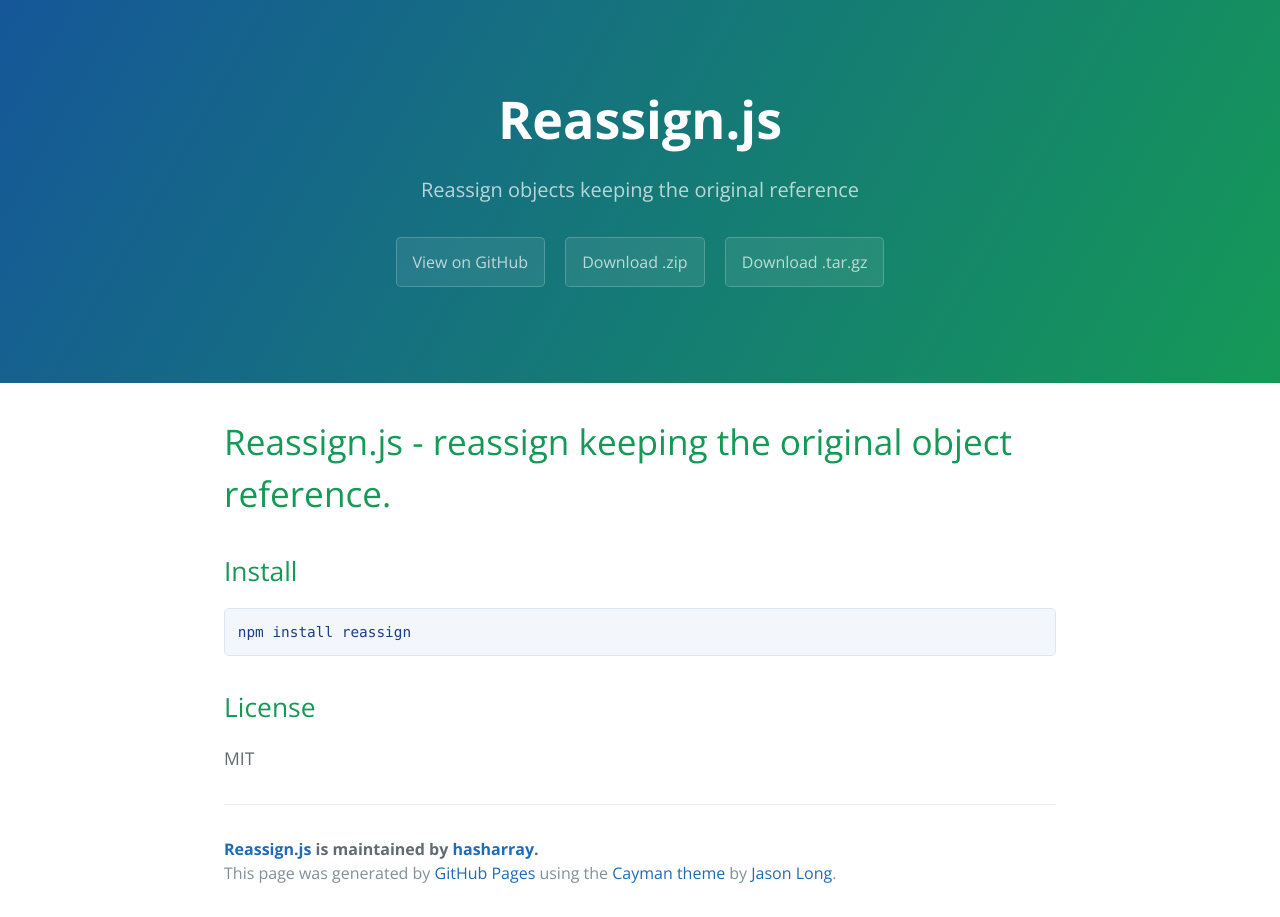
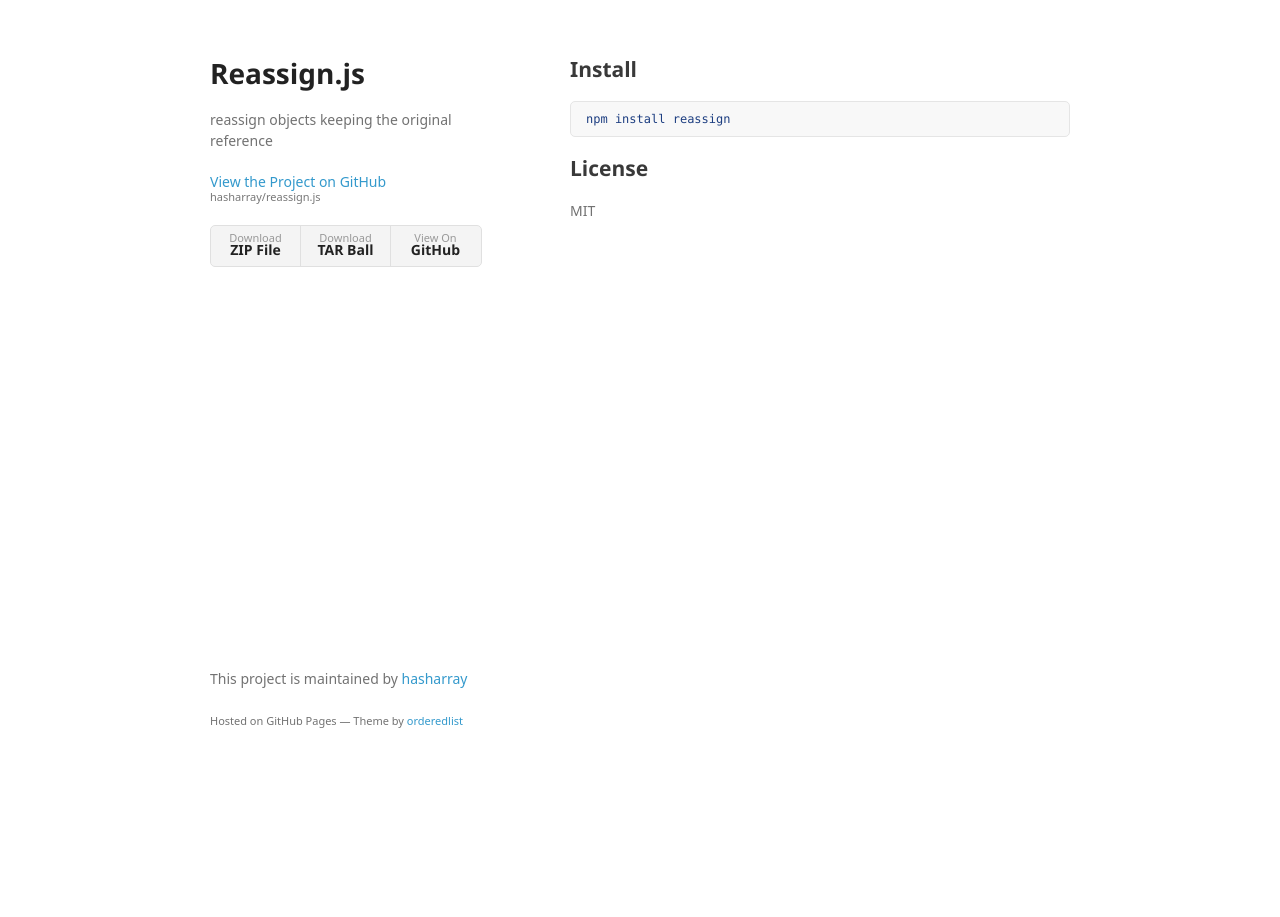
Before and after one commit to hasharray/reassign.js, a plain HTML site: page index.html in a window 1280 px wide. After the commit the page ends 800 px from the top, so only its background shows below. Drawn offline with nearby package versions, Linux system fonts and the light colour scheme; a web font is replaced by a local one.

Commit message:
Create gh-pages branch via GitHub

```diff
--- a/index.html
+++ b/index.html
@@ -1,28 +1,34 @@
-<!DOCTYPE html>
-<html lang="en-us">
+<!doctype html>
+<html>
   <head>
-    <meta charset="UTF-8">
+    <meta charset="utf-8">
+    <meta http-equiv="X-UA-Compatible" content="chrome=1">
     <title>Reassign.js by hasharray</title>
-    <meta name="viewport" content="width=device-width, initial-scale=1">
-    <link rel="stylesheet" type="text/css" href="stylesheets/normalize.css" media="screen">
-    <link href='https://fonts.googleapis.com/css?family=Open+Sans:400,700' rel='stylesheet' type='text/css'>
-    <link rel="stylesheet" type="text/css" href="stylesheets/stylesheet.css" media="screen">
-    <link rel="stylesheet" type="text/css" href="stylesheets/github-light.css" media="screen">
+
+    <link rel="stylesheet" href="stylesheets/styles.css">
+    <link rel="stylesheet" href="stylesheets/github-light.css">
+    <meta name="viewport" content="width=device-width">
+    <!--[if lt IE 9]>
+    <script src="//html5shiv.googlecode.com/svn/trunk/html5.js"></script>
+    <![endif]-->
   </head>
   <body>
-    <section class="page-header">
-      <h1 class="project-name">Reassign.js</h1>
-      <h2 class="project-tagline">Reassign objects keeping the original reference</h2>
-      <a href="https://github.com/hasharray/reassign.js" class="btn">View on GitHub</a>
-      <a href="https://github.com/hasharray/reassign.js/zipball/master" class="btn">Download .zip</a>
-      <a href="https://github.com/hasharray/reassign.js/tarball/master" class="btn">Download .tar.gz</a>
-    </section>
+    <div class="wrapper">
+      <header>
+        <h1>Reassign.js</h1>
+        <p>reassign objects keeping the original reference</p>
 
-    <section class="main-content">
-      <h1>
-<a id="reassignjs---reassign-keeping-the-original-object-reference" class="anchor" href="#reassignjs---reassign-keeping-the-original-object-reference" aria-hidden="true"><span aria-hidden="true" class="octicon octicon-link"></span></a>Reassign.js - reassign keeping the original object reference.</h1>
+        <p class="view"><a href="https://github.com/hasharray/reassign.js">View the Project on GitHub <small>hasharray/reassign.js</small></a></p>
 
-<h2>
+
+        <ul>
+          <li><a href="https://github.com/hasharray/reassign.js/zipball/master">Download <strong>ZIP File</strong></a></li>
+          <li><a href="https://github.com/hasharray/reassign.js/tarball/master">Download <strong>TAR Ball</strong></a></li>
+          <li><a href="https://github.com/hasharray/reassign.js">View On <strong>GitHub</strong></a></li>
+        </ul>
+      </header>
+      <section>
+        <h2>
 <a id="install" class="anchor" href="#install" aria-hidden="true"><span aria-hidden="true" class="octicon octicon-link"></span></a>Install</h2>
 
 <div class="highlight highlight-text-shell-session"><pre><span class="pl-mo">npm install reassign</span></pre></div>
@@ -31,15 +37,13 @@
 <a id="license" class="anchor" href="#license" aria-hidden="true"><span aria-hidden="true" class="octicon octicon-link"></span></a>License</h2>
 
 <p>MIT</p>
-
-      <footer class="site-footer">
-        <span class="site-footer-owner"><a href="https://github.com/hasharray/reassign.js">Reassign.js</a> is maintained by <a href="https://github.com/hasharray">hasharray</a>.</span>
-
-        <span class="site-footer-credits">This page was generated by <a href="https://pages.github.com">GitHub Pages</a> using the <a href="https://github.com/jasonlong/cayman-theme">Cayman theme</a> by <a href="https://twitter.com/jasonlong">Jason Long</a>.</span>
+      </section>
+      <footer>
+        <p>This project is maintained by <a href="https://github.com/hasharray">hasharray</a></p>
+        <p><small>Hosted on GitHub Pages &mdash; Theme by <a href="https://github.com/orderedlist">orderedlist</a></small></p>
       </footer>
-
-    </section>
-
+    </div>
+    <script src="javascripts/scale.fix.js"></script>
 
   </body>
 </html>
--- /dev/null
+++ b/javascripts/scale.fix.js
@@ -0,0 +1,17 @@
+var metas = document.getElementsByTagName('meta');
+var i;
+if (navigator.userAgent.match(/iPhone/i)) {
+  for (i=0; i<metas.length; i++) {
+    if (metas[i].name == "viewport") {
+      metas[i].content = "width=device-width, minimum-scale=1.0, maximum-scale=1.0";
+    }
+  }
+  document.addEventListener("gesturestart", gestureStart, false);
+}
+function gestureStart() {
+  for (i=0; i<metas.length; i++) {
+    if (metas[i].name == "viewport") {
+      metas[i].content = "width=device-width, minimum-scale=0.25, maximum-scale=1.6";
+    }
+  }
+}
--- /dev/null
+++ b/stylesheets/styles.css
@@ -0,0 +1,324 @@
+@font-face {
+  font-family: 'Noto Sans';
+  font-weight: 400;
+  font-style: normal;
+  src: url('../fonts/Noto-Sans-regular/Noto-Sans-regular.eot');
+  src: url('../fonts/Noto-Sans-regular/Noto-Sans-regular.eot?#iefix') format('embedded-opentype'),
+       local('Noto Sans'),
+       local('Noto-Sans-regular'),
+       url('../fonts/Noto-Sans-regular/Noto-Sans-regular.woff2') format('woff2'),
+       url('../fonts/Noto-Sans-regular/Noto-Sans-regular.woff') format('woff'),
+       url('../fonts/Noto-Sans-regular/Noto-Sans-regular.ttf') format('truetype'),
+       url('../fonts/Noto-Sans-regular/Noto-Sans-regular.svg#NotoSans') format('svg');
+}
+
+@font-face {
+  font-family: 'Noto Sans';
+  font-weight: 700;
+  font-style: normal;
+  src: url('../fonts/Noto-Sans-700/Noto-Sans-700.eot');
+  src: url('../fonts/Noto-Sans-700/Noto-Sans-700.eot?#iefix') format('embedded-opentype'),
+       local('Noto Sans Bold'),
+       local('Noto-Sans-700'),
+       url('../fonts/Noto-Sans-700/Noto-Sans-700.woff2') format('woff2'),
+       url('../fonts/Noto-Sans-700/Noto-Sans-700.woff') format('woff'),
+       url('../fonts/Noto-Sans-700/Noto-Sans-700.ttf') format('truetype'),
+       url('../fonts/Noto-Sans-700/Noto-Sans-700.svg#NotoSans') format('svg');
+}
+
+@font-face {
+  font-family: 'Noto Sans';
+  font-weight: 400;
+  font-style: italic;
+  src: url('../fonts/Noto-Sans-italic/Noto-Sans-italic.eot');
+  src: url('../fonts/Noto-Sans-italic/Noto-Sans-italic.eot?#iefix') format('embedded-opentype'),
+       local('Noto Sans Italic'),
+       local('Noto-Sans-italic'),
+       url('../fonts/Noto-Sans-italic/Noto-Sans-italic.woff2') format('woff2'),
+       url('../fonts/Noto-Sans-italic/Noto-Sans-italic.woff') format('woff'),
+       url('../fonts/Noto-Sans-italic/Noto-Sans-italic.ttf') format('truetype'),
+       url('../fonts/Noto-Sans-italic/Noto-Sans-italic.svg#NotoSans') format('svg');
+}
+
+@font-face {
+  font-family: 'Noto Sans';
+  font-weight: 700;
+  font-style: italic;
+  src: url('../fonts/Noto-Sans-700italic/Noto-Sans-700italic.eot');
+  src: url('../fonts/Noto-Sans-700italic/Noto-Sans-700italic.eot?#iefix') format('embedded-opentype'),
+       local('Noto Sans Bold Italic'),
+       local('Noto-Sans-700italic'),
+       url('../fonts/Noto-Sans-700italic/Noto-Sans-700italic.woff2') format('woff2'),
+       url('../fonts/Noto-Sans-700italic/Noto-Sans-700italic.woff') format('woff'),
+       url('../fonts/Noto-Sans-700italic/Noto-Sans-700italic.ttf') format('truetype'),
+       url('../fonts/Noto-Sans-700italic/Noto-Sans-700italic.svg#NotoSans') format('svg');
+}
+
+body {
+  background-color: #fff;
+  padding:50px;
+  font: 14px/1.5 "Noto Sans", "Helvetica Neue", Helvetica, Arial, sans-serif;
+  color:#727272;
+  font-weight:400;
+}
+
+h1, h2, h3, h4, h5, h6 {
+  color:#222;
+  margin:0 0 20px;
+}
+
+p, ul, ol, table, pre, dl {
+  margin:0 0 20px;
+}
+
+h1, h2, h3 {
+  line-height:1.1;
+}
+
+h1 {
+  font-size:28px;
+}
+
+h2 {
+  color:#393939;
+}
+
+h3, h4, h5, h6 {
+  color:#494949;
+}
+
+a {
+  color:#39c;
+  text-decoration:none;
+}
+
+a:hover {
+  color:#069;
+}
+
+a small {
+  font-size:11px;
+  color:#777;
+  margin-top:-0.3em;
+  display:block;
+}
+
+a:hover small {
+  color:#777;
+}
+
+.wrapper {
+  width:860px;
+  margin:0 auto;
+}
+
+blockquote {
+  border-left:1px solid #e5e5e5;
+  margin:0;
+  padding:0 0 0 20px;
+  font-style:italic;
+}
+
+code, pre {
+  font-family:Monaco, Bitstream Vera Sans Mono, Lucida Console, Terminal, Consolas, Liberation Mono, DejaVu Sans Mono, Courier New, monospace;
+  color:#333;
+  font-size:12px;
+}
+
+pre {
+  padding:8px 15px;
+  background: #f8f8f8;
+  border-radius:5px;
+  border:1px solid #e5e5e5;
+  overflow-x: auto;
+}
+
+table {
+  width:100%;
+  border-collapse:collapse;
+}
+
+th, td {
+  text-align:left;
+  padding:5px 10px;
+  border-bottom:1px solid #e5e5e5;
+}
+
+dt {
+  color:#444;
+  font-weight:700;
+}
+
+th {
+  color:#444;
+}
+
+img {
+  max-width:100%;
+}
+
+header {
+  width:270px;
+  float:left;
+  position:fixed;
+  -webkit-font-smoothing:subpixel-antialiased;
+}
+
+header ul {
+  list-style:none;
+  height:40px;
+  padding:0;
+  background: #f4f4f4;
+  border-radius:5px;
+  border:1px solid #e0e0e0;
+  width:270px;
+}
+
+header li {
+  width:89px;
+  float:left;
+  border-right:1px solid #e0e0e0;
+  height:40px;
+}
+
+header li:first-child a {
+  border-radius:5px 0 0 5px;
+}
+
+header li:last-child a {
+  border-radius:0 5px 5px 0;
+}
+
+header ul a {
+  line-height:1;
+  font-size:11px;
+  color:#999;
+  display:block;
+  text-align:center;
+  padding-top:6px;
+  height:34px;
+}
+
+header ul a:hover {
+  color:#999;
+}
+
+header ul a:active {
+  background-color:#f0f0f0;
+}
+
+strong {
+  color:#222;
+  font-weight:700;
+}
+
+header ul li + li + li {
+  border-right:none;
+  width:89px;
+}
+
+header ul a strong {
+  font-size:14px;
+  display:block;
+  color:#222;
+}
+
+section {
+  width:500px;
+  float:right;
+  padding-bottom:50px;
+}
+
+small {
+  font-size:11px;
+}
+
+hr {
+  border:0;
+  background:#e5e5e5;
+  height:1px;
+  margin:0 0 20px;
+}
+
+footer {
+  width:270px;
+  float:left;
+  position:fixed;
+  bottom:50px;
+  -webkit-font-smoothing:subpixel-antialiased;
+}
+
+@media print, screen and (max-width: 960px) {
+
+  div.wrapper {
+    width:auto;
+    margin:0;
+  }
+
+  header, section, footer {
+    float:none;
+    position:static;
+    width:auto;
+  }
+
+  header {
+    padding-right:320px;
+  }
+
+  section {
+    border:1px solid #e5e5e5;
+    border-width:1px 0;
+    padding:20px 0;
+    margin:0 0 20px;
+  }
+
+  header a small {
+    display:inline;
+  }
+
+  header ul {
+    position:absolute;
+    right:50px;
+    top:52px;
+  }
+}
+
+@media print, screen and (max-width: 720px) {
+  body {
+    word-wrap:break-word;
+  }
+
+  header {
+    padding:0;
+  }
+
+  header ul, header p.view {
+    position:static;
+  }
+
+  pre, code {
+    word-wrap:normal;
+  }
+}
+
+@media print, screen and (max-width: 480px) {
+  body {
+    padding:15px;
+  }
+
+  header ul {
+    width:99%;
+  }
+
+  header li, header ul li + li + li {
+    width:33%;
+  }
+}
+
+@media print {
+  body {
+    padding:0.4in;
+    font-size:12pt;
+    color:#444;
+  }
+}
```
Also changed, not shown: params.json (+2 -2 lines).
